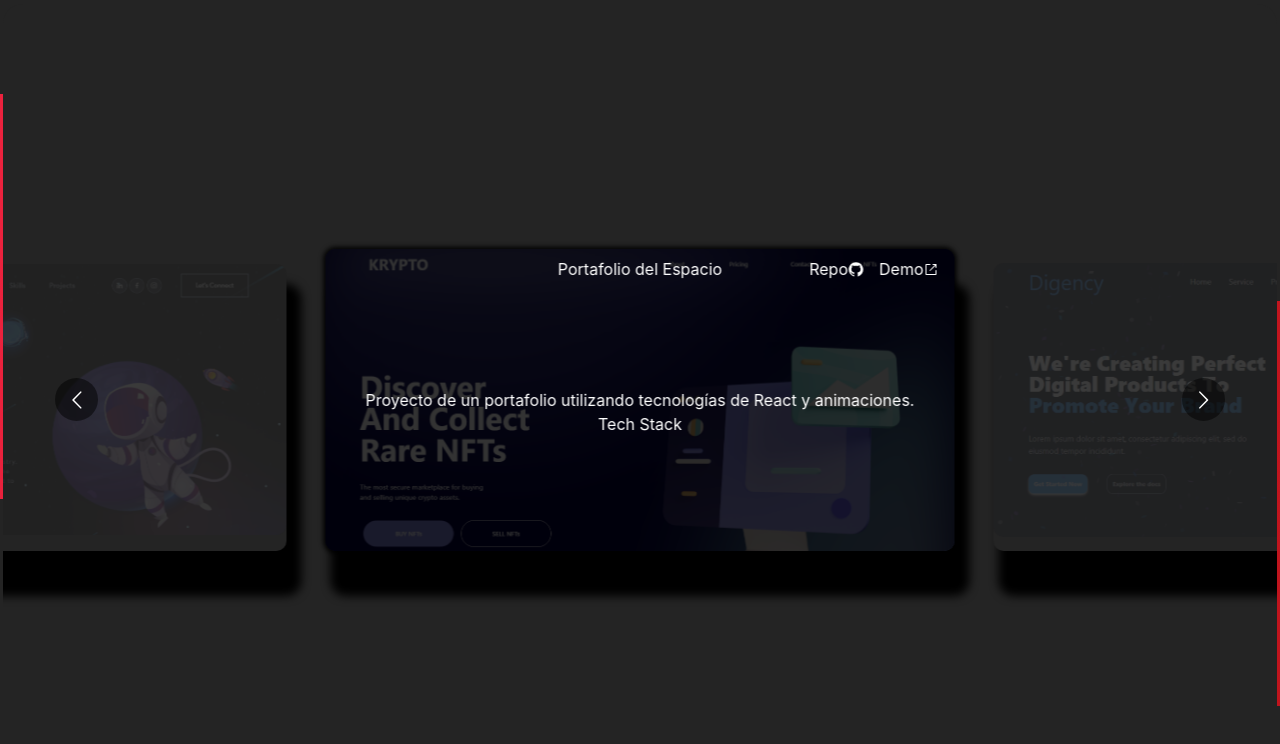
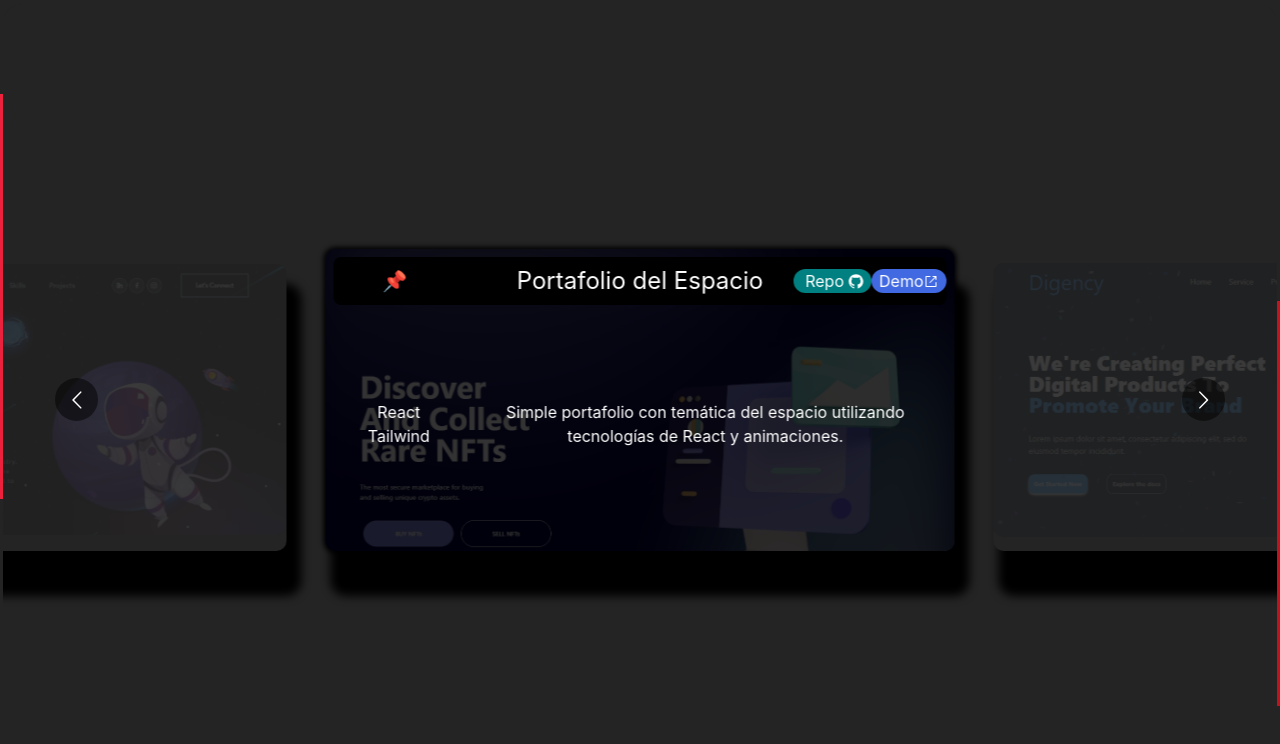
Before and after one commit to da8ah/da8ah-portfolio, a React (Vite) app: page / in a window 1280 px wide. Both pictures are taken after a click on the element 640 px from the left and 1199 px from the top of the page. Shown: the part 800-1544 px from the top of the page. Built offline with nearby package versions, Linux system fonts and the light colour scheme.

Commit message:
Page2: better animations & modal

```diff
--- a/package.json
+++ b/package.json
@@ -1,7 +1,7 @@
 {
 	"name": "da8ah-portfolio",
 	"private": true,
-	"version": "0.23.0",
+	"version": "0.24.0",
 	"type": "module",
 	"scripts": {
 		"dev": "vite",
--- a/src/assets/es.text.json
+++ b/src/assets/es.text.json
@@ -58,7 +58,7 @@
                 "title": "Portafolio del Espacio",
                 "demo": "https://da8ah.github.io/react-space-portfolio/",
                 "repo": "https://github.com/da8ah/react-space-portfolio",
-                "desc": "Proyecto de un portafolio utilizando tecnologías de React y animaciones."
+                "desc": "Simple portafolio con temática del espacio utilizando tecnologías de React y animaciones."
             }
         ]
     }
--- a/src/layouts/Slider.tsx
+++ b/src/layouts/Slider.tsx
@@ -1,7 +1,7 @@
 import { LangContext } from "@/context/LangProvider";
 import { SpaceAnimations } from "@/layouts/SlideAnimations";
 import { ExternalLinkIcon, GitHubLogoIcon } from "@radix-ui/react-icons";
-import { motion } from 'framer-motion';
+import { AnimatePresence, motion } from 'framer-motion';
 import { useContext, useState } from "react";
 import Carousel from "react-multi-carousel";
 import "react-multi-carousel/lib/styles.css";
@@ -11,7 +11,6 @@ import slide2 from "/page1/slides/krypto.png";
 import slide1 from "/page1/slides/space.png";
 
 export default function Slider() {
-    const { text } = useContext(LangContext)
 
     const responsive = {
         // the naming can be any, depends on you.
@@ -91,47 +90,29 @@ export default function Slider() {
                             animate={{ opacity: [0.5, 1] }}
                             transition={{ duration: 0.5 }}
                         />
-                        {!isModalOpen && <div className='absolute bg-transparent w-[200px] h-[200px] -left-[100px] -bottom-[50px]'>
-                            {img.animations}
-                        </div>}
+                        <AnimatePresence>
+                            {!isModalOpen &&
+                                <motion.div
+                                    key={activeIndex}
+                                    className='absolute bg-transparent w-[200px] h-[200px] -left-[100px] -bottom-[50px]'
+                                    animate={{ scale: [0.5, 1] }}
+                                    exit={{
+                                        opacity: 0,
+                                        scale: [1, 0.9],
+                                        display: !isModalOpen ? "flex" : "none"
+                                    }}
+                                >
+                                    {img.animations}
+                                </motion.div>
+                            }
+                        </AnimatePresence>
                         <motion.div
-                            className={`absolute ${isModalOpen ? "bg-opacity-80" : "opacity-0 z-[-1]"} rounded-[10px] z-[10] cursor-pointer w-full h-full bg-black p-2 shadow-[0_0_5px_2px_black]`}
+                            className={`absolute ${isModalOpen ? "bg-opacity-80 hover:bg-opacity-100" : "opacity-0 z-[-1]"} rounded-[10px] z-[10] cursor-pointer w-full h-full bg-black p-2 shadow-[0_0_5px_2px_black]`}
                             animate={isModalOpen ? "open" : "close"}
                             variants={variants}
                             transition={{ duration: 0.5 }}
                         >
-                            <div className='w-full h-full flex flex-col justify-center items-center' >
-                                <div className='z-10 w-full flex justify-between items-center'>
-                                    <span className='w-[30%]' />
-                                    <h1 className='w-[30%]'>{text.page2.slides[0].title}</h1>
-                                    <div className='w-[30%] flex justify-end items-center'>
-                                        <a
-                                            className='px-2 flex justify-end items-center hover:text-[royalblue]'
-                                            href={text.page2.slides[0].repo}
-                                            target="_blank"
-                                            rel="noopener noreferrer"
-                                            onClick={(e) => e.stopPropagation()}
-                                        >
-                                            Repo <GitHubLogoIcon />
-                                        </a>
-                                        <a
-                                            className='px-2 flex justify-end items-center hover:text-[royalblue]'
-                                            href={text.page2.slides[0].demo}
-                                            target="_blank"
-                                            rel="noopener noreferrer"
-                                            onClick={(e) => e.stopPropagation()}
-                                        >
-                                            Demo <ExternalLinkIcon />
-                                        </a>
-                                    </div>
-                                </div>
-                                <div className='flex-1 flex flex-col justify-center items-center'>
-                                    <p>{text.page2.slides[0].desc}</p>
-                                    <ul>
-                                        <li>Tech Stack</li>
-                                    </ul>
-                                </div>
-                            </div>
+                            <Modal activeIndex={0} />
                         </motion.div>
                     </>
                 }
@@ -140,3 +121,45 @@ export default function Slider() {
         )}
     </Carousel>
 }
+
+function Modal(props: { activeIndex: number }) {
+    const { text } = useContext(LangContext)
+
+    return <div className='w-full h-full flex flex-col justify-center items-center' >
+        <div className='rounded-lg z-10 py-2 w-full flex justify-between items-center bg-black'>
+            <span className='w-[20%] text-xl'>📌</span>
+            <h1 className='w-[60%] text-2xl'>{text.page2.slides[props.activeIndex].title}</h1>
+            <ul className='w-[20%] flex justify-end items-center'>
+                <li>
+                    <a
+                        className='rounded-xl px-2 flex justify-end items-center bg-[teal] hover:bg-black'
+                        href={text.page2.slides[props.activeIndex].repo}
+                        target="_blank"
+                        rel="noopener noreferrer"
+                        onClick={(e) => e.stopPropagation()}
+                    >
+                        <div className='mx-1'>Repo</div><GitHubLogoIcon />
+                    </a>
+                </li>
+                <li>
+                    <a
+                        className='rounded-xl px-2 flex justify-end items-center bg-[royalblue] hover:bg-black'
+                        href={text.page2.slides[props.activeIndex].demo}
+                        target="_blank"
+                        rel="noopener noreferrer"
+                        onClick={(e) => e.stopPropagation()}
+                    >
+                        Demo <ExternalLinkIcon />
+                    </a>
+                </li>
+            </ul>
+        </div>
+        <div className='flex-1 flex justify-center items-center'>
+            <ul className='w-[30%]'>
+                <li>React</li>
+                <li>Tailwind</li>
+            </ul>
+            <p>{text.page2.slides[props.activeIndex].desc}</p>
+        </div>
+    </div>
+}
```
